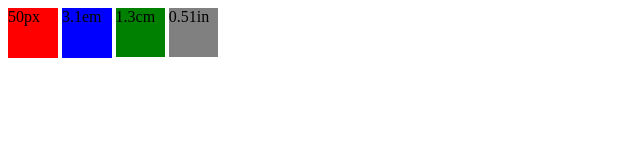
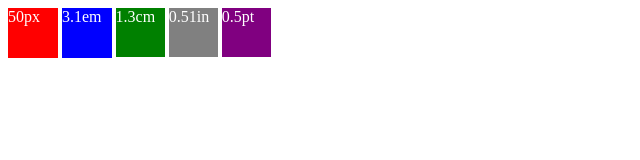
Before and after one commit to arikw/css-units-demo, a plain HTML site: page index.html in a window 1280 px wide. Shown: the whole page, without its empty margins (0-640 px from the left). Drawn offline with Linux system fonts and the light colour scheme.

Commit message:
Update index.html

```diff
--- a/index.html
+++ b/index.html
@@ -1,5 +1,5 @@
 <!doctype html>
-<html class="no-js" lang="">
+<html>
 
 <head>
   <meta charset="utf-8">
@@ -7,11 +7,12 @@
 
 </head>
 
-<body>
+<body style="color: white; font-size: 16px;">
 <div style="display: inline-block; width: 50px; height: 50px; background: red;">50px</div>
 <div style="display: inline-block; width: 3.1em; height: 3.1em; background: blue;">3.1em</div>
 <div style="display: inline-block; width: 1.3cm; height: 1.3cm; background: green;">1.3cm</div>
 <div style="display: inline-block; width: 0.51in; height: 0.51in; background: grey;">0.51in</div>
+<div style="display: inline-block; width: 37pt; height: 37pt; background: purple;">0.5pt</div>
 
 </body>
 
```
